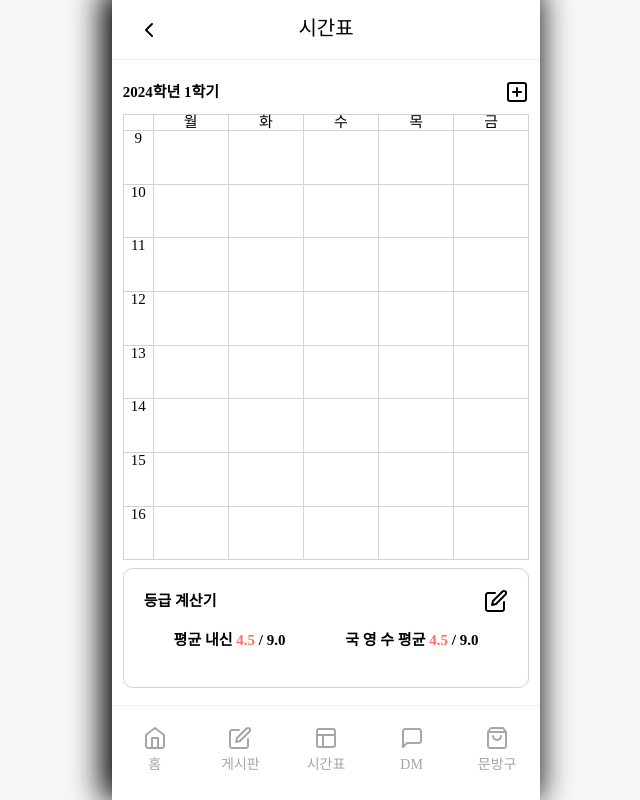
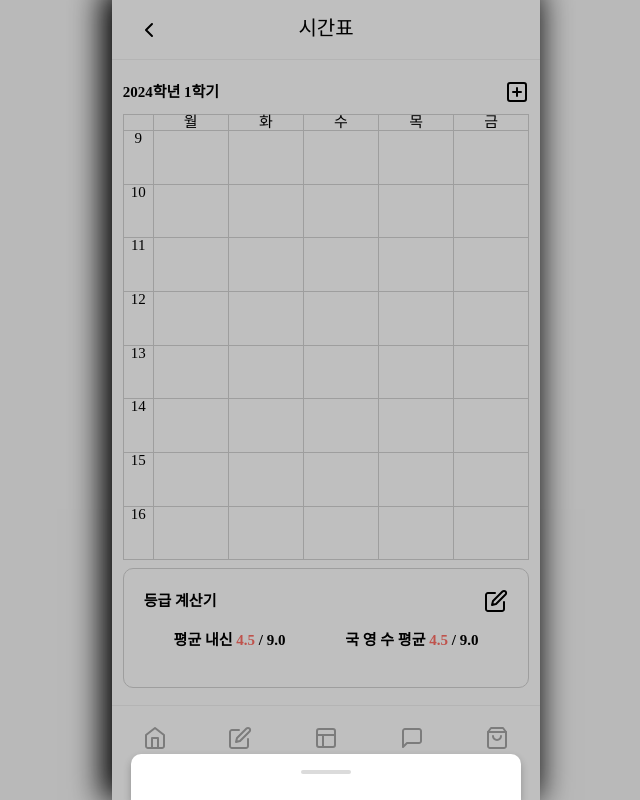
Before and after one commit to goseumi/Goseumi-Front, a React (Create React App) app: page /time in a window 1280 px wide. Both pictures are taken after a click on the icon 831 px from the left and 92 px from the top of the page. Shown: the whole page, without its empty margins (314-954 px from the left). Built offline with nearby package versions, Linux system fonts and the light colour scheme; a web font is replaced by a local one.

Commit message:
시간표 모달창 구현중

```diff
--- a/src/components/timeTable/TableForm.jsx
+++ b/src/components/timeTable/TableForm.jsx
@@ -1,6 +1,7 @@
-import React from 'react';
+import React, { useState } from 'react';
 import styled from 'styled-components';
 import { ReactComponent as icon1 } from '../../assets/img/plus-square.svg';
+import TableModal from './TableModal';
 
 const s = {
   content: styled.div`
@@ -55,15 +56,21 @@ const s = {
     cursor: pointer;
   `,
 };
+
 const TableForm = () => {
+  const [open, setOpen] = useState(false);
   const hourData = Array.from({ length: 9 }, (i, j) => j + 9);
+
+  const handleModalOpen = () => {
+    setOpen(!open);
+  };
 
   return (
     <s.content>
       <s.tableLayout>
         <s.tableInfo>
           <s.title>2024학년 1학기</s.title>
-          <s.Icon icon={icon1} />
+          <s.Icon icon={icon1} onClick={handleModalOpen} />
         </s.tableInfo>
         <s.table>
           <s.thead>
@@ -90,6 +97,7 @@ const TableForm = () => {
           </s.tbody>
         </s.table>
       </s.tableLayout>
+      <TableModal open={open} />
     </s.content>
   );
 };
--- a/src/components/timeTable/TableModal.jsx
+++ b/src/components/timeTable/TableModal.jsx
@@ -0,0 +1,35 @@
+import React, { useState } from 'react';
+import styled from 'styled-components';
+import ReactModal from 'react-modal';
+import '../../style/modal.css';
+const s = {
+  Rectangle: styled.div`
+    width: 50px;
+    height: 4px;
+    background: #dbdbdb;
+    border-radius: 5px;
+    margin: 16px auto;
+  `,
+};
+
+const TableModal = ({ open, onClose }) => {
+  const [flag, setFlag] = useState(open);
+  const handleClose = () => {
+    setFlag(!flag);
+    // onClose();
+  };
+
+  return (
+    <ReactModal
+      isOpen={open}
+      ariaHideApp={false}
+      onRequestClose={handleClose}
+      className="Modal"
+      overlayClassName="Overlay"
+    >
+      <s.Rectangle></s.Rectangle>
+    </ReactModal>
+  );
+};
+
+export default TableModal;
--- /dev/null
+++ b/src/style/modal.css
@@ -0,0 +1,63 @@
+.Modal {
+  position: absolute;
+  bottom: 0;
+  left: 0;
+  right: 0;
+  margin: 0 auto;
+  width: 390px;
+  background: #fff;
+  border-radius: 10px 10px 0 0;
+  padding: 0 0 10px 0;
+  font-size: 14px;
+  line-height: 16px;
+  font-weight: 400;
+  filter: drop-shadow(0px 4px 4px rgba(0, 0, 0, 0.25));
+  animation: slideUp 0.3s ease-in-out;
+}
+
+.Modal:focus {
+  outline: none;
+}
+
+.ModalSmall {
+  position: absolute;
+  top: 50%;
+  left: 50%;
+  transform: translate(-50%, -50%);
+  display: flex;
+  flex-direction: column;
+  overflow: hidden;
+  margin: auto;
+  width: 252px;
+  height: 110px;
+  z-index: 99;
+  background: #fff;
+  border-radius: 10px;
+  font-size: 14px;
+  line-height: 16px;
+  font-weight: 400;
+}
+
+.Overlay {
+  position: fixed;
+  top: 0;
+  left: 0;
+  right: 0;
+  bottom: 0;
+  background: #fff;
+  background-color: rgba(0, 0, 0, 0.25);
+  z-index: 10;
+}
+
+.ModalSmall:focus {
+  outline: none;
+}
+
+@keyframes slideUp {
+  from {
+    transform: translateY(100%);
+  }
+  to {
+    transform: translateY(0px);
+  }
+}
```
